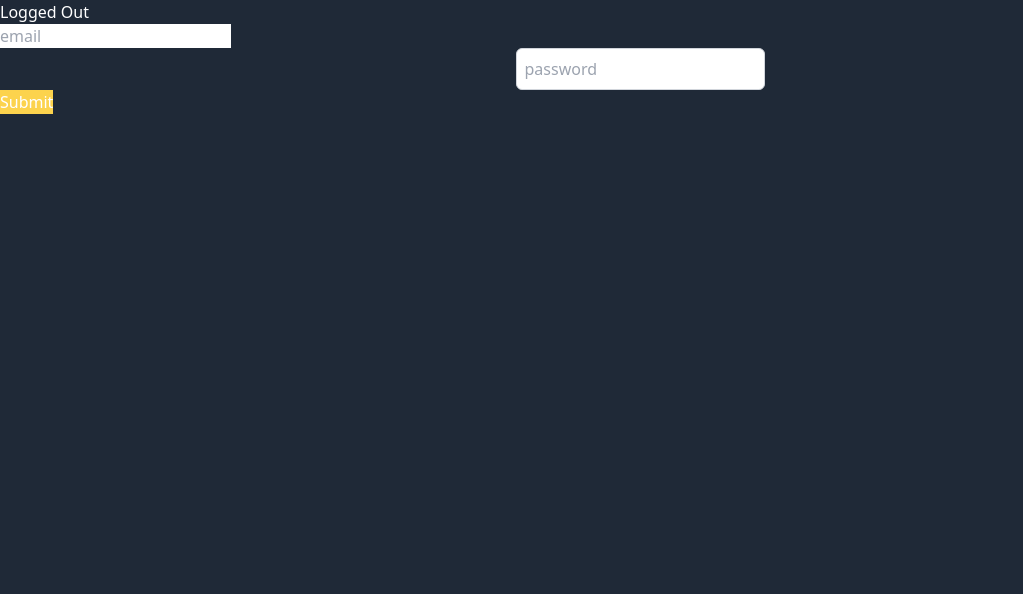
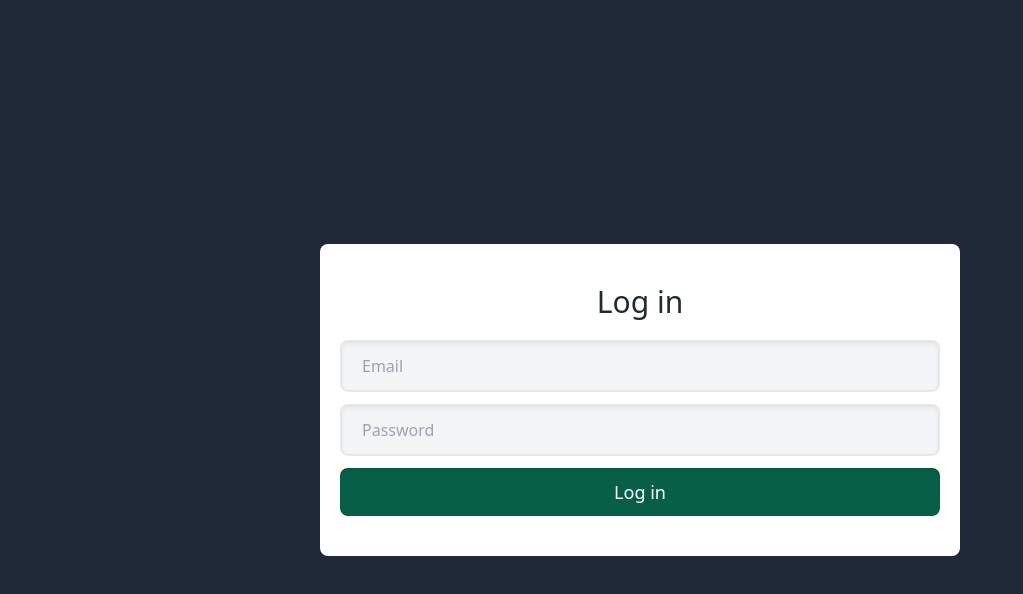
Before and after one commit to shl622/SE-frontend, a React (Create React App) app: page / in a window 1280 px wide. Shown: the top 594 px of the page, without its empty margins (0-1023 px from the left). Built offline with nearby package versions, Linux system fonts and the light colour scheme.

Commit message:
feat: adds login page route

```diff
--- a/package.json
+++ b/package.json
@@ -11,6 +11,7 @@
     "@types/node": "^16.18.108",
     "@types/react": "^18.3.5",
     "@types/react-dom": "^18.3.0",
+    "@types/react-router-dom": "^5.3.3",
     "autoprefixer": "^10.4.20",
     "graphql": "^16.9.0",
     "postcss": "^8.4.45",
--- /dev/null
+++ b/src/pages/login.tsx
@@ -0,0 +1,22 @@
+import React from "react"
+
+export const Login = () => {
+    return (
+        <div className="h-screen flex items-center justify-center bg-gray-800 font-sans">
+            <div className="bg-white w-full max-w-screen-sm py-10 rounded-lg text-center">
+                <h3 className="text-3xl text-gray-800"> Log in </h3>
+                <form className="flex flex-col mt-5 px-5">
+                    <input
+                        className="bg-gray-100 mb-3 py-3 px-5 rounded-lg shadow-inner focus:outline-none border-2 focus:border-green-800 focus:border-opacity-50 text-gray-800"
+                        placeholder="Email" />
+                    <input
+                        className="bg-gray-100 py-3 px-5 rounded-lg shadow-inner focus:outline-none border-2 focus:border-green-800 focus:border-opacity-50 text-gray-800"
+                        placeholder="Password" />
+                    <button className="bg-green-800 text-white py-2.5 rounded-lg shadow-inner focus:outline-none mt-3 text-lg hover:opacity-90">
+                        Log in
+                    </button>
+                </form>
+            </div>
+        </div>
+    )
+}
--- /dev/null
+++ b/src/pages/signup.tsx
@@ -0,0 +1,5 @@
+import React from "react"
+
+export const SignUp = () => {
+    return <h1>Sign Up</h1>
+}
--- a/src/routers/logged-out-router.tsx
+++ b/src/routers/logged-out-router.tsx
@@ -1,51 +1,22 @@
 import React from "react";
 import { isLoggedInVar } from "../apollo";
 import { useForm } from "react-hook-form";
+import { BrowserRouter as Router, Route, Switch } from 'react-router-dom'
+import { Login } from "../pages/login";
+import { SignUp } from "../pages/signup";
 
-interface IForm {
-    email: string
-    password: string
-}
 
 export const LoggedOutRouter = () => {
-    const { register, watch, handleSubmit, formState: { errors } } = useForm<IForm>()
-    const onSubmit = () => {
-        console.log(watch("email"))
-        isLoggedInVar(true)
-    }
-    const onInvalid = () => {
-        console.log("invalid")
-    }
     return (
-        <div>
-            <h1>Logged Out</h1>
-            <form onSubmit={handleSubmit(onSubmit, onInvalid)}>
-                <div>
-                    <input
-                        {...register("email", {
-                            required: "This is required",
-                            pattern: /^[A-Za-z0-9._%+-]+@gmail.com$/,
-                        })}
-                        name="email"
-                        placeholder="email" />
-                        {errors.email?.message && <span className="text-red-500 text-sm">{errors.email?.message}</span>}
-                        {errors.email?.type === "pattern" && <span className="text-red-500 text-sm">Please enter a valid email address</span>}
-                </div>
-                <div>
-                    <input
-                        {...register("password", {
-                            required: "Password is required"
-                        })}
-                        type="password"
-                        required
-                        placeholder="password"
-                        className="border border-gray-300 rounded-md p-2 1-64 mx-auto block"
-                    />
-                </div>
-                <div>
-                    <button className="bg-yellow-300 text-white" type="submit">Submit</button>
-                </div>
-            </form>
-        </div>
+        <Router>
+            <Switch>
+                <Route path="/signup">
+                    <SignUp />
+                </Route>
+                <Route path="/">
+                    <Login />
+                </Route>
+            </Switch>
+        </Router>
     )
 }
--- a/tailwind.config.js
+++ b/tailwind.config.js
@@ -2,7 +2,11 @@
 module.exports = {
   content: ["./src/**/*.{js,jsx,ts,tsx}"],
   theme: {
-    extend: {},
+    extend: {
+      fontFamily: {
+        sans: ['Roboto', 'sans-serif'],
+      },
+    },
   },
   plugins: [],
 }
```
Also changed, not shown: 1 other file (tests, documents, lock files or other folders).
